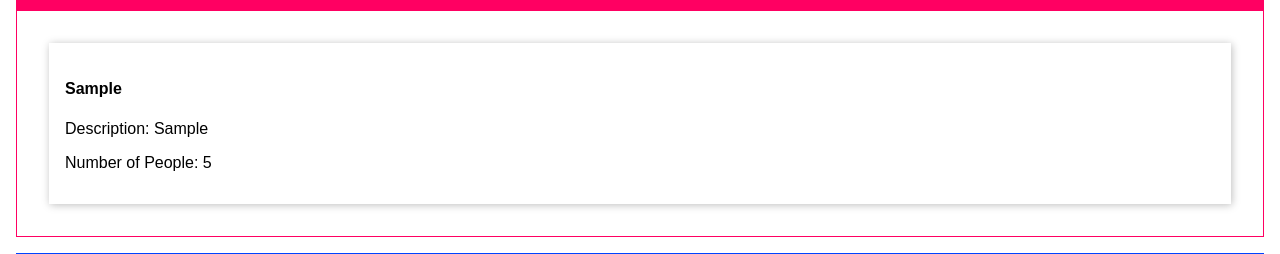
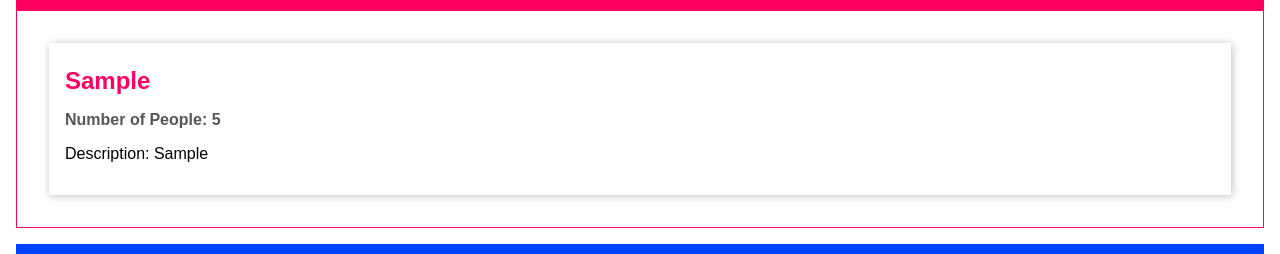
Before and after one commit to LeahESc/typescript-drag-and-drop, a website with bundled scripts: page index.html in a window 1280 px wide. Both pictures are taken after typing "Sample", "Sample", "5" into the empty fields and a click on the button "ADD PROJECT". Shown: the part 381-635 px from the top of the page. Built offline with nearby package versions, Linux system fonts and the light colour scheme.

Commit message:
Refactor projectItem to extend component class

```diff
--- a/index.html
+++ b/index.html
@@ -27,7 +27,11 @@
       </form>
     </template>
     <template id="single-project">
-      <li></li>
+      <li>
+        <h2></h2>
+        <h3></h3>
+        <p></p>
+      </li>
     </template>
     <template id="project-list">
       <section class="projects">
--- a/src/app.ts
+++ b/src/app.ts
@@ -138,28 +138,23 @@ abstract class Component<T extends HTMLElement, U extends HTMLElement> {
 }
 
 //  project item class
-class ProjectItem {
-  container: HTMLLIElement;
-  title: HTMLHeadingElement;
-  description: HTMLParagraphElement;
-  numberOfPeople: HTMLParagraphElement;
-  project: Project;
+class ProjectItem extends Component<HTMLUListElement, HTMLLIElement> {
+  private project: Project;
 
-  constructor(project: Project) {
-    this.container = document.createElement('li')
-    this.title = document.createElement('h4')
-    this.description = document.createElement('p')
-    this.numberOfPeople = document.createElement('p')
+  constructor(hostId: string, project: Project) {
+    super('single-project', hostId, false, project.id);
     this.project = project
 
-    this.configureItem();
+    this.configure();
+    this.renderContent();
   }
 
-  private configureItem() {
-    this.title.textContent = this.project.title
-    this.description.textContent = 'Description: ' + this.project.description
-    this.numberOfPeople.textContent = 'Number of People: ' + this.project.people
-    this.container.append(this.title, this.description, this.numberOfPeople)
+  configure() {}
+
+  renderContent() {
+    this.element.querySelector('h2')!.textContent = this.project.title
+    this.element.querySelector('h3')!.textContent = 'Number of People: ' + this.project.people.toString()
+    this.element.querySelector('p')!.textContent = 'Description: ' + this.project.description
   }
 }
 
@@ -179,8 +174,7 @@ class ProjectList extends Component<HTMLDivElement, HTMLElement> {
     const listEl = document.getElementById(`${this.type}-projects-list`)! as HTMLElement
     listEl.innerHTML = ''
     this.assignedProjects.forEach(project => {
-      const newProjectItem = new ProjectItem(project)
-      listEl?.appendChild(newProjectItem.container)
+      const newProjectItem = new ProjectItem(document.querySelector('ul')!.id, project)
     })
   }
 
```
Also changed, not shown: dist/app.js.
